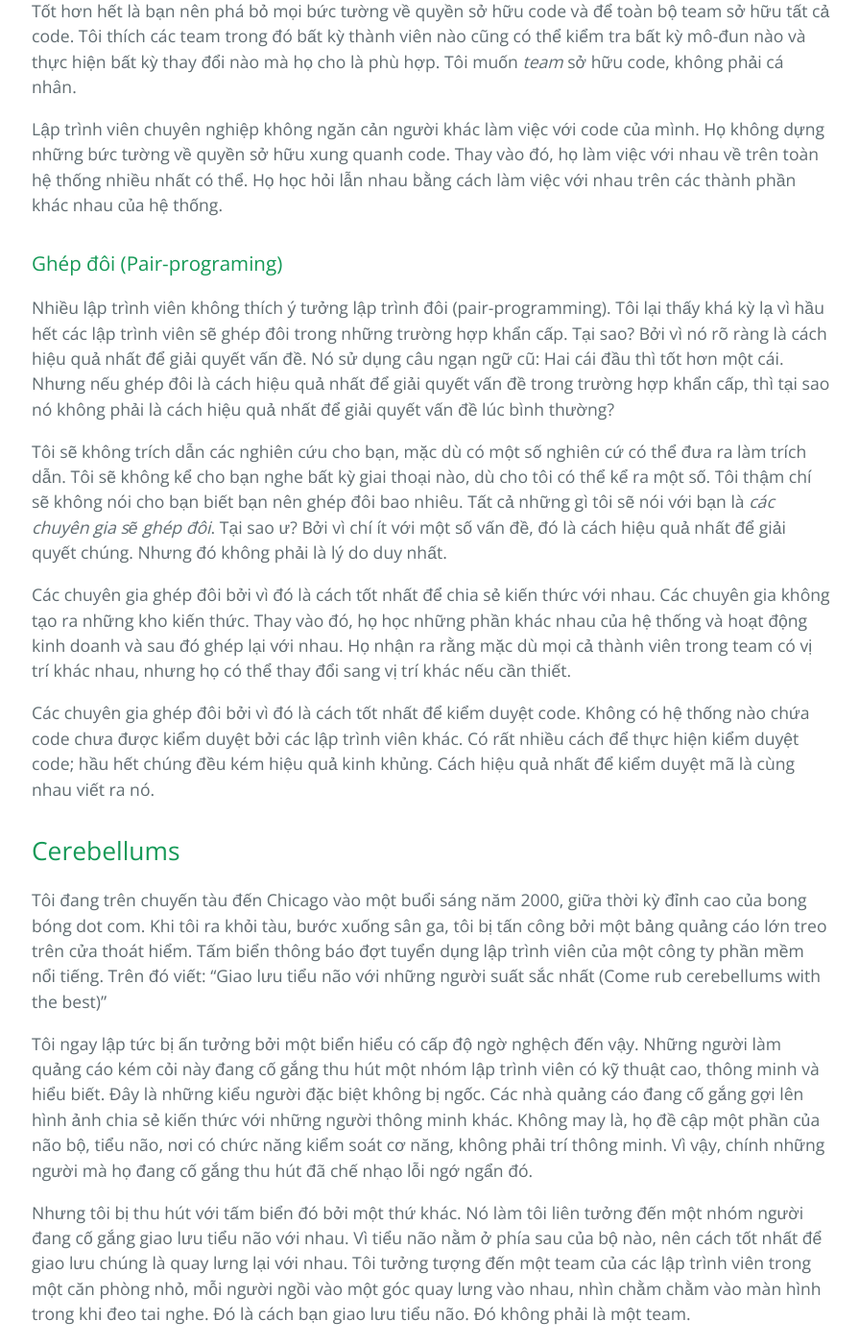
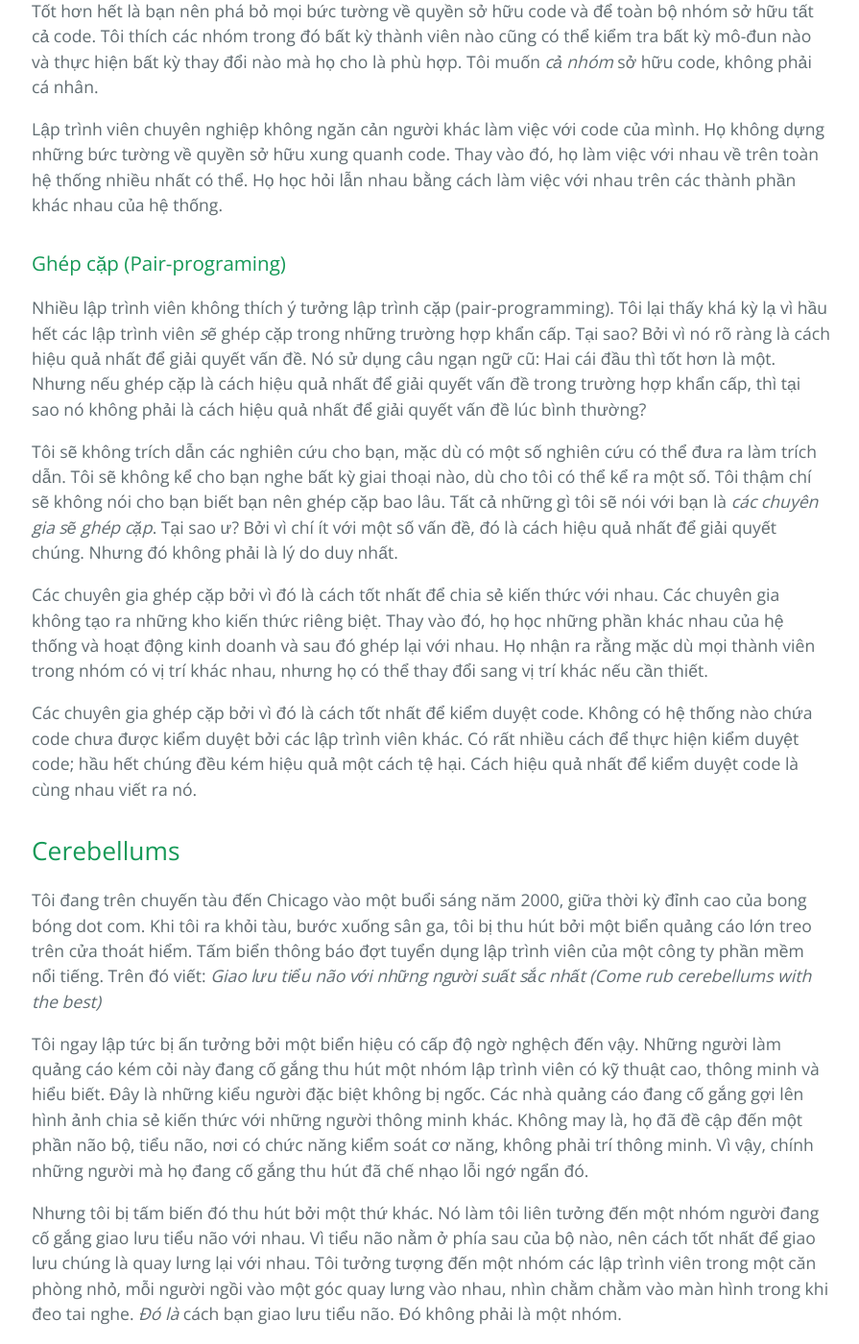
Before and after one commit to HaiBV/haibv.github.io, a Jekyll site: the page built from clean-coder/chapter-12-collaboration.md, in a window 1280 px wide and 1400 px high, scrolled down 5788 px. Shown: the whole window at 96% size, without its empty margins (191-1086 px from the left). Built offline with Jekyll 4.4.1, drawn with Linux system fonts in a browser that asks for light colours; our own code applies the rules of GitHub Pages for plain Markdown files; some of the changed text lies outside the part shown.

Commit message:
Book - The Clean Coder - Correction - C12

```diff
--- a/clean-coder/chapter-12-collaboration.md
+++ b/clean-coder/chapter-12-collaboration.md
@@ -106,31 +106,31 @@
 
 ### Sở hữu tập thể
 
-Tốt hơn hết là bạn nên phá bỏ mọi bức tường về quyền sở hữu code và để toàn bộ team sở hữu tất cả code. Tôi thích các team trong đó bất kỳ thành viên nào cũng có thể kiểm tra bất kỳ mô-đun nào và thực hiện bất kỳ thay đổi nào mà họ cho là phù hợp. Tôi muốn _team_ sở hữu code, không phải cá nhân.
+Tốt hơn hết là bạn nên phá bỏ mọi bức tường về quyền sở hữu code và để toàn bộ nhóm sở hữu tất cả code. Tôi thích các nhóm trong đó bất kỳ thành viên nào cũng có thể kiểm tra bất kỳ mô-đun nào và thực hiện bất kỳ thay đổi nào mà họ cho là phù hợp. Tôi muốn _cả nhóm_ sở hữu code, không phải cá nhân.
 
 Lập trình viên chuyên nghiệp không ngăn cản người khác làm việc với code của mình. Họ không dựng những bức tường về quyền sở hữu xung quanh code. Thay vào đó, họ làm việc với nhau về trên toàn hệ thống nhiều nhất có thể. Họ học hỏi lẫn nhau bằng cách làm việc với nhau trên các thành phần khác nhau của hệ thống.
 
-### Ghép đôi (Pair-programing)
+### Ghép cặp (Pair-programing)
 
-Nhiều lập trình viên không thích ý tưởng lập trình đôi (pair-programming). Tôi lại thấy khá kỳ lạ vì hầu hết các lập trình viên sẽ ghép đôi trong những trường hợp khẩn cấp. Tại sao? Bởi vì nó rõ ràng là cách hiệu quả nhất để giải quyết vấn đề. Nó sử dụng câu ngạn ngữ cũ: Hai cái đầu thì tốt hơn một cái. Nhưng nếu ghép đôi là cách hiệu quả nhất để giải quyết vấn đề trong trường hợp khẩn cấp, thì tại sao nó không phải là cách hiệu quả nhất để giải quyết vấn đề lúc bình thường?
+Nhiều lập trình viên không thích ý tưởng lập trình cặp (pair-programming). Tôi lại thấy khá kỳ lạ vì hầu hết các lập trình viên _sẽ_ ghép cặp trong những trường hợp khẩn cấp. Tại sao? Bởi vì nó rõ ràng là cách hiệu quả nhất để giải quyết vấn đề. Nó sử dụng câu ngạn ngữ cũ: Hai cái đầu thì tốt hơn là một. Nhưng nếu ghép cặp là cách hiệu quả nhất để giải quyết vấn đề trong trường hợp khẩn cấp, thì tại sao nó không phải là cách hiệu quả nhất để giải quyết vấn đề lúc bình thường?
 
-Tôi sẽ không trích dẫn các nghiên cứu cho bạn, mặc dù có một số nghiên cứ có thể đưa ra làm trích dẫn. Tôi sẽ không kể cho bạn nghe bất kỳ giai thoại nào, dù cho tôi có thể kể ra một số. Tôi thậm chí sẽ không nói cho bạn biết bạn nên ghép đôi bao nhiêu. Tất cả những gì tôi sẽ nói với bạn là _các chuyên gia sẽ ghép đôi_. Tại sao ư? Bởi vì chí ít với một số vấn đề, đó là cách hiệu quả nhất để giải quyết chúng. Nhưng đó không phải là lý do duy nhất.
+Tôi sẽ không trích dẫn các nghiên cứu cho bạn, mặc dù có một số nghiên cứu có thể đưa ra làm trích dẫn. Tôi sẽ không kể cho bạn nghe bất kỳ giai thoại nào, dù cho tôi có thể kể ra một số. Tôi thậm chí sẽ không nói cho bạn biết bạn nên ghép cặp bao lâu. Tất cả những gì tôi sẽ nói với bạn là _các chuyên gia sẽ ghép cặp_. Tại sao ư? Bởi vì chí ít với một số vấn đề, đó là cách hiệu quả nhất để giải quyết chúng. Nhưng đó không phải là lý do duy nhất.
 
-Các chuyên gia ghép đôi bởi vì đó là cách tốt nhất để chia sẻ kiến thức với nhau. Các chuyên gia không tạo ra những kho kiến thức. Thay vào đó, họ học những phần khác nhau của hệ thống và hoạt động kinh doanh và sau đó ghép lại với nhau. Họ nhận ra rằng mặc dù mọi cả thành viên trong team có vị trí khác nhau, nhưng họ có thể thay đổi sang vị trí khác nếu cần thiết.
+Các chuyên gia ghép cặp bởi vì đó là cách tốt nhất để chia sẻ kiến thức với nhau. Các chuyên gia không tạo ra những kho kiến thức riêng biệt. Thay vào đó, họ học những phần khác nhau của hệ thống và hoạt động kinh doanh và sau đó ghép lại với nhau. Họ nhận ra rằng mặc dù mọi thành viên trong nhóm có vị trí khác nhau, nhưng họ có thể thay đổi sang vị trí khác nếu cần thiết.
 
-Các chuyên gia ghép đôi bởi vì đó là cách tốt nhất để kiểm duyệt code. Không có hệ thống nào chứa code chưa được kiểm duyệt bởi các lập trình viên khác. Có rất nhiều cách để thực hiện kiểm duyệt code; hầu hết chúng đều kém hiệu quả kinh khủng. Cách hiệu quả nhất để kiểm duyệt mã là cùng nhau viết ra nó.
+Các chuyên gia ghép cặp bởi vì đó là cách tốt nhất để kiểm duyệt code. Không có hệ thống nào chứa code chưa được kiểm duyệt bởi các lập trình viên khác. Có rất nhiều cách để thực hiện kiểm duyệt code; hầu hết chúng đều kém hiệu quả một cách tệ hại. Cách hiệu quả nhất để kiểm duyệt code là cùng nhau viết ra nó.
 
 ## Cerebellums
 
-Tôi đang trên chuyến tàu đến Chicago vào một buổi sáng năm 2000, giữa thời kỳ đỉnh cao của bong bóng dot com. Khi tôi ra khỏi tàu, bước xuống sân ga, tôi bị tấn công bởi một bảng quảng cáo lớn treo trên cửa thoát hiểm. Tấm biển thông báo đợt tuyển dụng lập trình viên của một công ty phần mềm nổi tiếng. Trên đó viết: "Giao lưu tiểu não với những người suất sắc nhất (Come rub cerebellums with the best)"
+Tôi đang trên chuyến tàu đến Chicago vào một buổi sáng năm 2000, giữa thời kỳ đỉnh cao của bong bóng dot com. Khi tôi ra khỏi tàu, bước xuống sân ga, tôi bị thu hút bởi một biển quảng cáo lớn treo trên cửa thoát hiểm. Tấm biển thông báo đợt tuyển dụng lập trình viên của một công ty phần mềm nổi tiếng. Trên đó viết: _Giao lưu tiểu não với những người suất sắc nhất (Come rub cerebellums with the best)_
 
-Tôi ngay lập tức bị ấn tưởng bởi một biển hiểu có cấp độ ngờ nghệch đến vậy. Những người làm quảng cáo kém cỏi này đang cố gắng thu hút một nhóm lập trình viên có kỹ thuật cao, thông minh và hiểu biết. Đây là những kiểu người đặc biệt không bị ngốc. Các nhà quảng cáo đang cố gắng gợi lên hình ảnh chia sẻ kiến thức với những người thông minh khác. Không may là, họ đề cập một phần của não bộ, tiểu não, nơi có chức năng kiểm soát cơ năng, không phải trí thông minh. Vì vậy, chính những người mà họ đang cố gắng thu hút đã chế nhạo lỗi ngớ ngẩn đó.
+Tôi ngay lập tức bị ấn tưởng bởi một biển hiệu có cấp độ ngờ nghệch đến vậy. Những người làm quảng cáo kém cỏi này đang cố gắng thu hút một nhóm lập trình viên có kỹ thuật cao, thông minh và hiểu biết. Đây là những kiểu người đặc biệt không bị ngốc. Các nhà quảng cáo đang cố gắng gợi lên hình ảnh chia sẻ kiến thức với những người thông minh khác. Không may là, họ đã đề cập đến một phần não bộ, tiểu não, nơi có chức năng kiểm soát cơ năng, không phải trí thông minh. Vì vậy, chính những người mà họ đang cố gắng thu hút đã chế nhạo lỗi ngớ ngẩn đó.
 
-Nhưng tôi bị thu hút với tấm biển đó bởi một thứ khác. Nó làm tôi liên tưởng đến một nhóm người đang cố gắng giao lưu tiểu não với nhau. Vì tiểu não nằm ở phía sau của bộ nào, nên cách tốt nhất để giao lưu chúng là quay lưng lại với nhau. Tôi tưởng tượng đến một team của các lập trình viên trong một căn phòng nhỏ, mỗi người ngồi vào một góc quay lưng vào nhau, nhìn chằm chằm vào màn hình trong khi đeo tai nghe. Đó là cách bạn giao lưu tiểu não. Đó không phải là một team.
+Nhưng tôi bị tấm biến đó thu hút bởi một thứ khác. Nó làm tôi liên tưởng đến một nhóm người đang cố gắng giao lưu tiểu não với nhau. Vì tiểu não nằm ở phía sau của bộ nào, nên cách tốt nhất để giao lưu chúng là quay lưng lại với nhau. Tôi tưởng tượng đến một nhóm các lập trình viên trong một căn phòng nhỏ, mỗi người ngồi vào một góc quay lưng vào nhau, nhìn chằm chằm vào màn hình trong khi đeo tai nghe. _Đó là_ cách bạn giao lưu tiểu não. Đó không phải là một nhóm.
 
-Các chuyên gia làm việc _cùng nhau_. Các bạn không thể làm việc cùng nhau khi ngồi trong góc với tai nghe. Vì vậy, tôi muốn các bạn ngồi xung quanh những dãy bàn và _đối diện_ với nhau. Tôi muốn các bạn có thể cảm nhận được nỗi sợ của nhau. Tôi muốn các bạn có thể nghe được những lời lẩm bẩm bực bội của ai đó. Tôi muốn những giao tiếp tình cờ, bằng cả lời nói và ngôn ngữ cơ thể. Tôi muốn các bạn giao tiếp như một khối thống nhất.
+Các chuyên gia làm việc _cùng nhau_. Bạn không thể làm việc cùng nhau khi ngồi trong góc phòng và đeo tai nghe. Vì vậy, tôi muốn các bạn ngồi xung quanh những dãy bàn và _đối diện_ với nhau. Tôi muốn các bạn có thể cảm nhận được nỗi sợ của nhau. Tôi muốn các bạn có thể nghe được những lời lẩm bẩm bực bội của ai đó. Tôi muốn những giao tiếp tình cờ, bằng cả lời nói và ngôn ngữ cơ thể. Tôi muốn các bạn giao tiếp như một khối thống nhất.
 
-Có thể bạn tin rằng bạn làm việc tốt hơn khi làm một mình. Điều đó có thể đúng, nhưng không có nghĩa là cả team làm việc tốt hơn khi bạn làm một mình. Và, trên thực tế, có rất ít khả năng bạn làm việc tốt hơn khi làm một mình.
+Có thể bạn tin rằng bạn làm việc tốt hơn khi làm một mình. Điều đó có thể đúng, nhưng không có nghĩa là cả nhóm làm việc tốt hơn khi bạn làm một mình. Và, trên thực tế, có rất ít khả năng bạn _làm_ việc tốt hơn khi làm việc một mình.
 
 Có những lúc làm việc một mình là hợp lý. Có những lúc bạn cần xem xét một vấn đề một cách sâu và rộng hơn. Có những lúc công việc quá nhỏ nhặt để một người nữa làm cùng bạn, rất lãng phí thời gian. Nhưng, nói chung, tốt hơn hết là cộng tác chặt chẽ với người khác và kết hợp với họ trong phần lớn thời gian.
 
```
